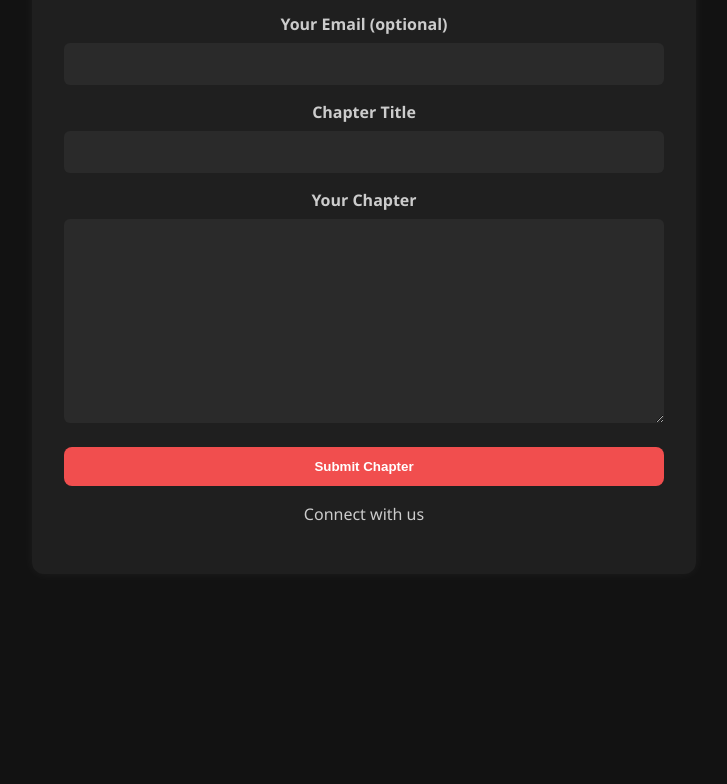
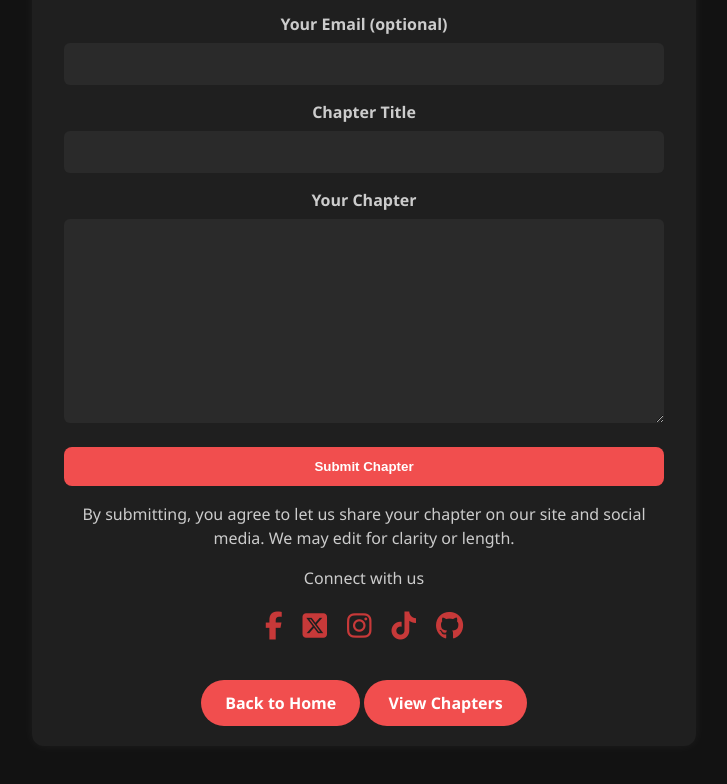
Before and after one commit to Dropout-22/The-Shadow, a plain HTML site: page submit.html in a window 1280 px wide. Shown: the part 340-1124 px from the top of the page, without its empty margins (276-1003 px from the left). Before the commit the page ends 954 px from the top, so only its background shows below. Drawn offline with Linux system fonts and the light colour scheme.

Commit message:
Update submit page: correct title formatting, add note on submission agreement, and include navigation links to home and chapters.

```diff
--- a/submit.html
+++ b/submit.html
@@ -3,8 +3,10 @@
 <head>
   <meta charset="UTF-8" />
   <meta name="viewport" content="width=device-width, initial-scale=1" />
-  <title>Drop Your Chapter – The Shadow You Forget</title>
+  <title>Drop Your Chapter - The Shadow You Forget</title>
   <link rel="stylesheet" href="styles.css" />
+  <link rel="stylesheet" href="https://cdnjs.cloudflare.com/ajax/libs/font-awesome/6.0.0-beta3/css/all.min.css" integrity="sha384-k6RqeWeci5ZR/Lv4MR0sA0FfDOM8U4j3z5e5a5e5a5e5a5e5a5e5a5e5a5e5a5e" crossorigin="anonymous" referrerpolicy="no-referrer" />
+  <link rel="stylesheet" href="https://cdnjs.cloudflare.com/ajax/libs/font-awesome/6.7.2/css/all.min.css" integrity="sha512-Evv84Mr4kqVGRNSgIGL/F/aIDqQb7xQ2vcrdIwxfjThSH8CSR7PBEakCr51Ck+w+/U6swU2Im1vVX0SVk9ABhg==" crossorigin="anonymous" referrerpolicy="no-referrer" />
 </head>
 <body class="form-page">
   <div class="form-container">
@@ -26,6 +28,7 @@
 
       <button type="submit" class="button">Submit Chapter</button>
     </form>
+    <p class="note">By submitting, you agree to let us share your chapter on our site and social media. We may edit for clarity or length.</p>
     <p>Connect with us</p>
     <div class="social-icons">
       <a href="https://www.facebook.com/profile.php?id=1000095197977932" target="_blank"><i class="fab fa-facebook-f"></i></a>
@@ -34,6 +37,10 @@
       <a href="https://www.tiktok.com/@dropout.22" target="_blank"><i class="fab fa-tiktok"></i></a>
       <a href="https://www.github.com/dropout-22" target="_blank"><i class="fab fa-github"></i></a>
     </div>
+    <div class="nav-actions">
+      <a href="index.html" class="button">Back to Home</a>
+      <a href="chapters.html" class="button">View Chapters</a>
+    </div>
   </div>
 </body>
 </html>
```
